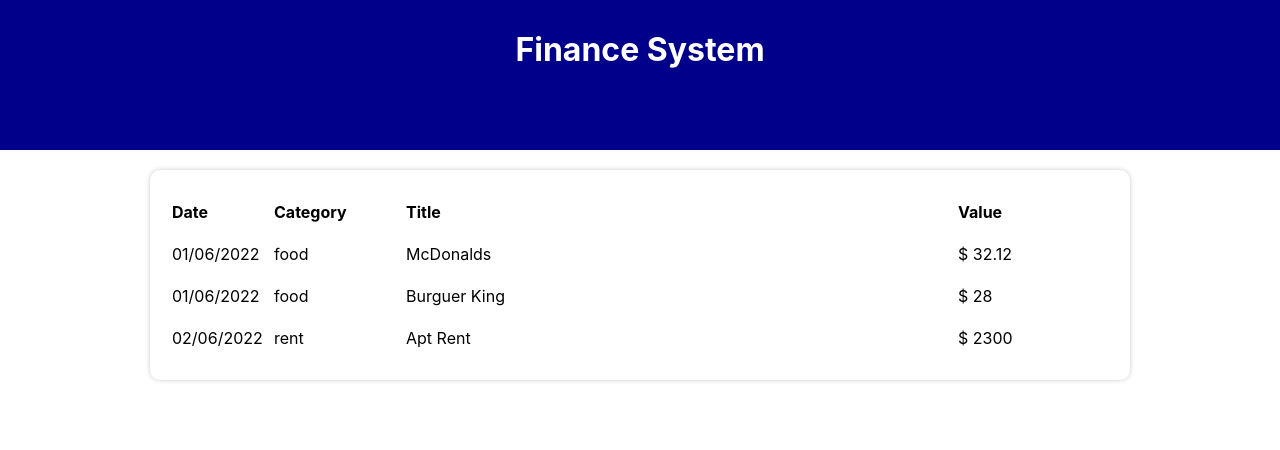
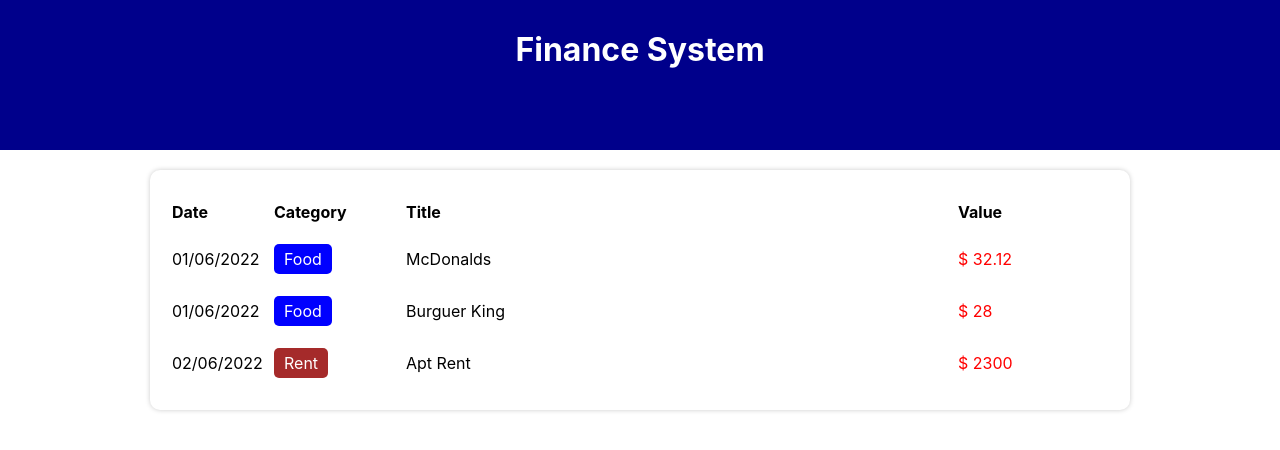
Before and after one commit to ederbiason/expense-tracker, a React (Create React App) app: page / in a window 1280 px wide. Shown: the top 450 px of the page. Built offline with nearby package versions, Linux system fonts and the light colour scheme.

Commit message:
table item exhibition

```diff
--- a/src/components/TableItem/index.tsx
+++ b/src/components/TableItem/index.tsx
@@ -1,6 +1,7 @@
 import { formatDate } from '../../helpers/dateFilter';
 import { Item } from '../../types/Item';
-import * as C from './styles'
+import * as C from './styles';
+import { categories } from '../../data/categories';
 
 type Props = {
     item: Item;
@@ -10,9 +11,17 @@
     return (
         <C.TableLine>
             <C.TableColumn>{formatDate(item.date)}</C.TableColumn>
-            <C.TableColumn>{item.category}</C.TableColumn>
+            <C.TableColumn>
+                <C.Category color={categories[item.category].color}>
+                    {categories[item.category].title}
+                </C.Category>
+            </C.TableColumn>
             <C.TableColumn>{item.title}</C.TableColumn>
-            <C.TableColumn>$ {item.value}</C.TableColumn>
+            <C.TableColumn>
+                <C.Value color={categories[item.category].expense ? 'red' : 'green'}>
+                    $ {item.value}
+                </C.Value>
+            </C.TableColumn>
         </C.TableLine>
     )
 }
--- a/src/components/TableItem/styles.ts
+++ b/src/components/TableItem/styles.ts
@@ -7,3 +7,15 @@
 export const TableColumn = styled.td`
     padding: 10px 0;
 `
+
+export const Category = styled.div<{color: string}>`
+    display: inline-block;
+    padding: 5px 10px;
+    border-radius: 5px;
+    color: white;
+    background-color: ${props => props.color};
+`
+
+export const Value = styled.div<{color: string}>`
+    color: ${props => props.color};
+`
```
